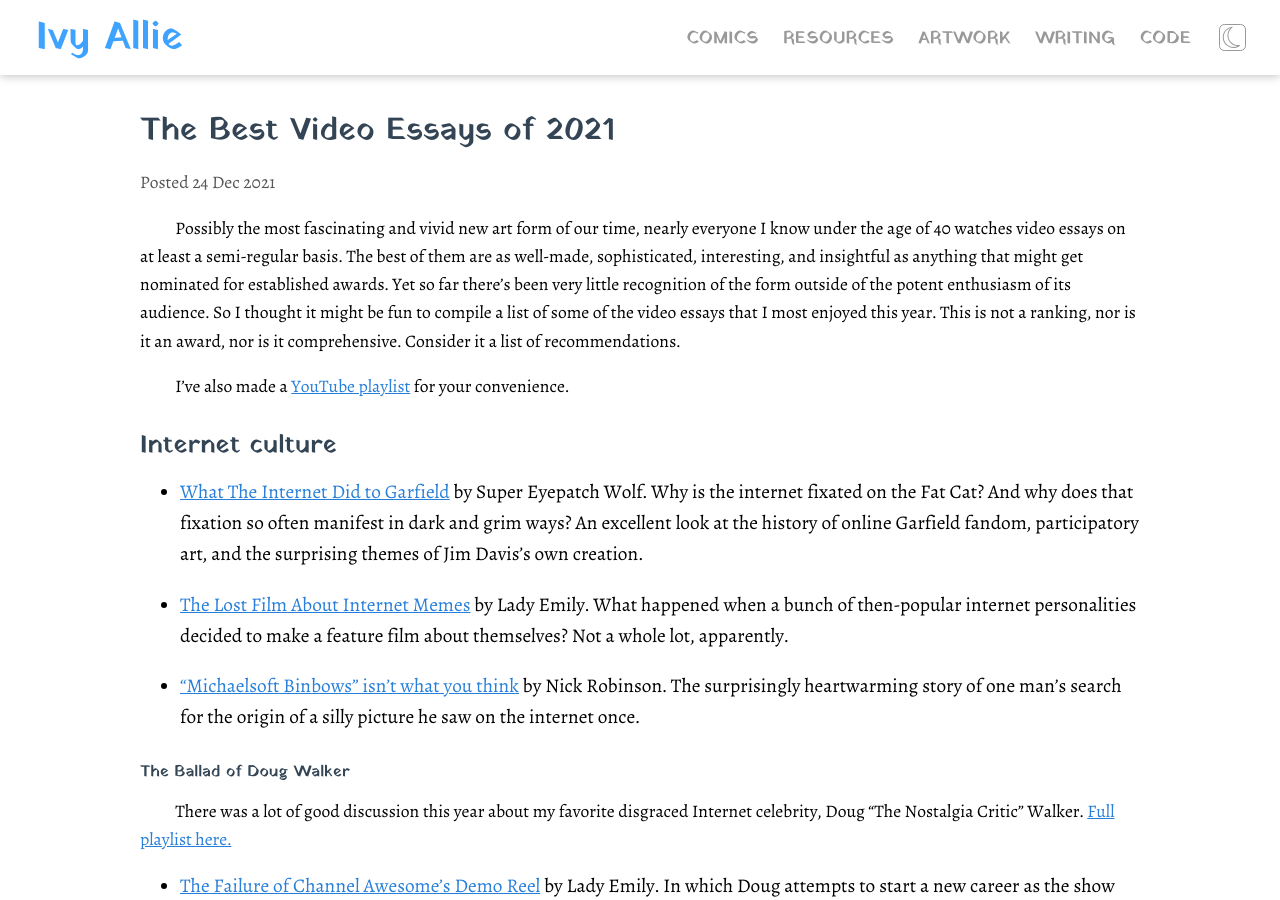
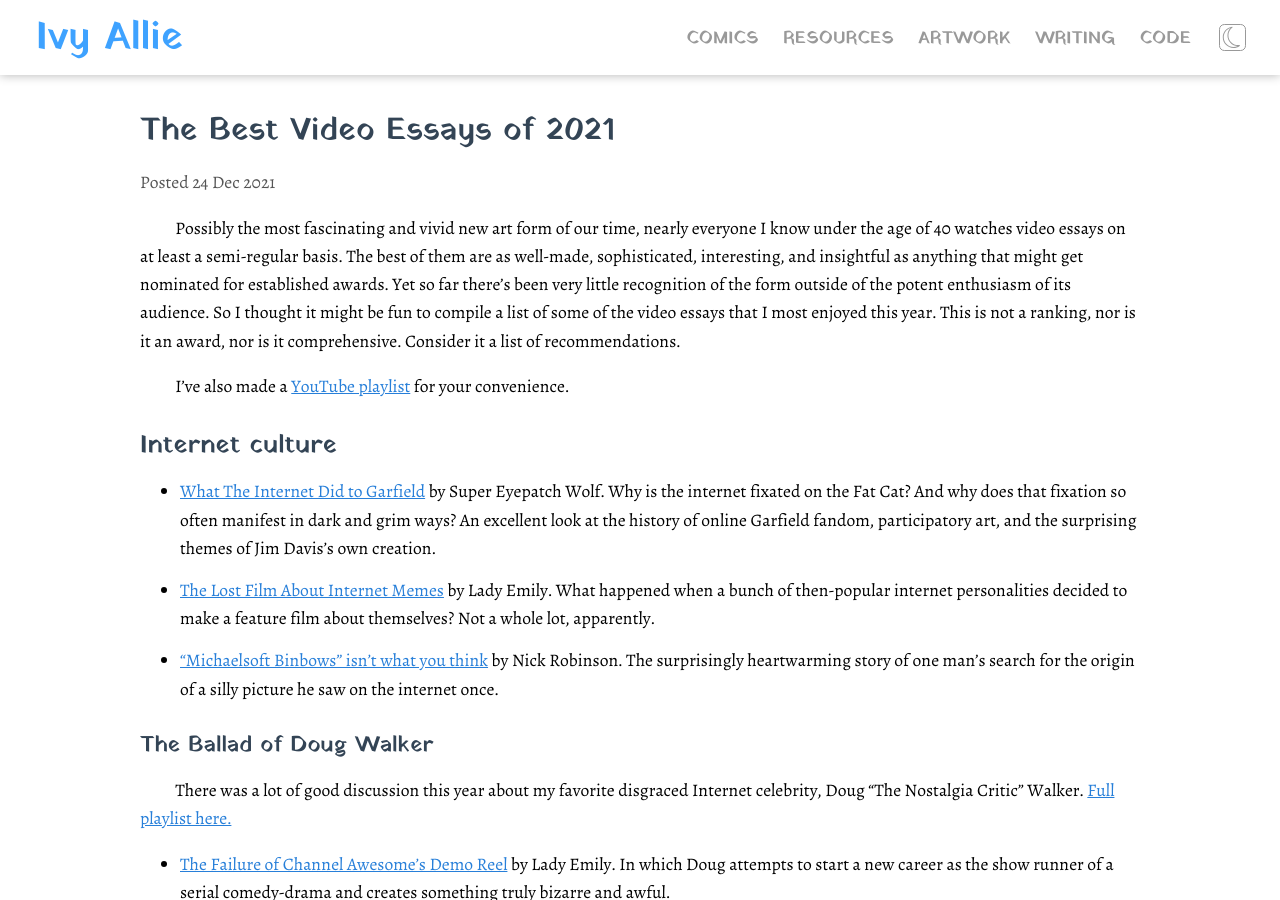
Before and after one commit to ivyallie/ivyallie.github.io, a Jekyll site: the page built from _posts/2021-12-24-video_essays.md, in a window 1280 px wide and 900 px high. Built offline with Jekyll 4.4.1, drawn with Linux system fonts in a browser that asks for light colours.

Commit message:
Improved formatting of 2021 video essay list

```diff
--- a/_posts/2021-12-24-video_essays.md
+++ b/_posts/2021-12-24-video_essays.md
@@ -4,6 +4,7 @@
 layout: post
 categories: [frontpage,internet]
 ---
+
 Possibly the most fascinating and vivid new art form of our time, nearly
 everyone I know under the age of 40 watches video essays on at least a
 semi-regular basis. The best of them are as well-made, sophisticated, interesting,
@@ -16,31 +17,21 @@
 I've also made a [YouTube playlist](https://youtube.com/playlist?list=PL1uMHnggXlRbyEP26P6V57qhBAr6jSiHC) for your convenience.
 
 ## Internet culture
-- [What The Internet Did to Garfield](https://www.youtube.com/watch?v=O2C5R3FOWdE) by Super Eyepatch Wolf. Why is the internet
-fixated on the Fat Cat? And why does that fixation so often manifest in dark and grim ways? An excellent look at the history of
-online Garfield fandom, participatory art, and the surprising themes of Jim Davis's own creation.
+- [What The Internet Did to Garfield](https://www.youtube.com/watch?v=O2C5R3FOWdE) by Super Eyepatch Wolf. Why is the internet fixated on the Fat Cat? And why does that fixation so often manifest in dark and grim ways? An excellent look at the history of online Garfield fandom, participatory art, and the surprising themes of Jim Davis's own creation.
+- [The Lost Film About Internet Memes](https://www.youtube.com/watch?v=lRj90zkzjtw) by Lady Emily. What happened when a bunch of then-popular internet personalities decided to make a feature film about themselves? Not a whole lot, apparently.
+- ["Michaelsoft Binbows" isn't what you think](https://www.youtube.com/watch?v=yDzAAjzbV5g) by Nick Robinson. The surprisingly heartwarming story of one man's search for the origin of a silly picture he saw on the internet once.
 
-- [The Lost Film About Internet Memes](https://www.youtube.com/watch?v=lRj90zkzjtw) by Lady Emily. What happened when a bunch of
-then-popular internet personalities decided to make a feature film about themselves? Not a whole lot, apparently.
-
-- ["Michaelsoft Binbows" isn't what you think](https://www.youtube.com/watch?v=yDzAAjzbV5g) by Nick Robinson. The surprisingly heartwarming
-story of one man's search for the origin of a silly picture he saw on the internet once.
-
-#### The Ballad of Doug Walker
+### The Ballad of Doug Walker
 There was a lot of good discussion this year about my favorite disgraced Internet celebrity, Doug "The Nostalgia Critic" Walker. [Full playlist here.](https://www.youtube.com/playlist?list=PL1uMHnggXlRY00tEA2_0tsOTLlNzqh8bD)
 
 - [The Failure of Channel Awesome's Demo Reel](https://www.youtube.com/watch?v=DFIlUa6WYuM) by Lady Emily. In which Doug attempts to start a new
 career as the show runner of a serial comedy-drama and creates something truly bizarre and awful.
-
 - [The Nostalgia Critic and The Wall](https://www.youtube.com/watch?v=rokAtlFGa7Y) by Folding Ideas. In which Doug attempts to write a love letter
 to Pink Floyd's _The Wall_ and accidentally creates a feature-length mockery of it.
-
 - [The Review Must Go On - Doug Walker's Haunting Masterpiece](https://www.youtube.com/watch?v=E03h-3GweNc) by Diregentleman. In which Doug attempts to
 quit his job and fails.
-
 - [Doug Walker's "The Review Must Go On" Sucks, Too](https://www.youtube.com/watch?v=T72bPwHnPxQ) by droowpy. In which Doug's adventures in the previous
 essay require even further exploration.
-
 - [Nostalgia Critic Reviews AREN'T Reviews](https://www.youtube.com/watch?v=lUz2f-A9Oqw&t=0s) by Bright Side Euan. In which Doug attempts film criticism,
 and creates a legacy of bad film criticism in his wake.
 
@@ -48,101 +39,62 @@
 ## Video games
 - [Exposing Fraud and Deception in the Retro Video Game Market](https://youtu.be/rvLFEh7V18A) by Karl Jobst. An infuriating and thorough
 look at the world of vintage video game collecting that details the wide-ranging grift of the collecting world in general.
-
 - [How Cities: Skylines Makes You Plan Bad Cities](https://youtu.be/Fy672b7xZ6c) by Pres. I've enjoyed this game but like most city-builder
 games, the cities it encourages you to build are not necessarily cities that would be good places in real life. And Here's Why.
-
 - [Unboxing the hidden politics of SimCity](https://www.youtube.com/watch?v=_51_YJQpeg0) by Polygon. Even more discussion of the subtexts of city-builder games!
-
 - [How Videogames Make The Ultimate Sacrifice](https://www.youtube.com/watch?v=0kmBKuTD-2k) by Adam Millard. An overview of the use of
 sacrifice as a gameplay mechanic.
-
 - [Should Games Be Frustrating?](https://www.youtube.com/watch?v=xMNTNDRcQJI) by Razbuten.
-
 - [Open-World Games Are A Mess](https://www.youtube.com/watch?v=kSQxx40mpoA) by yakkocmn. I have a lot of complaints about video games
 in general, and this video felt like I could have written it myself.
-
 - [Designing Dark Souls Easy Mode](https://www.youtube.com/watch?v=rU_PFD_R1Ww) by Darkfry. _Dark Souls_, the game best-known for being
 intentionally difficult to play, is here the subject of an interesting question: how could you make _Dark Souls_ easy while staying true to its intent?
-
 - [The Game Prototype That Had To Be Banned By Its Own Studio](https://www.youtube.com/watch?v=aOYbR-Q_4Hs) by People Make Games. An interesting
 story about a game idea that proved to be a kind of psychological hazard.
-
 - [Just how bad is The Combine?](https://www.youtube.com/watch?v=g5Qdu7b6eGs&t=982s) by Leadhead. I played _Half-Life 2_ but somehow I missed
 a lot of the backstory nuance that is explained in this video. And you probably did, too.
-
 - [The Hidden Game Within Microsoft Flight Simulator](https://www.youtube.com/watch?v=ulVfzB2tiMU) by Writing on Games.
 The strange beauty of playing MS Flight Sim wrong.
 
-<!--more-->
-
-
 
 ## Urban Planning
-
 - [Why City Design is Important (And Why I Hate Houston)](https://www.youtube.com/watch?v=uxykI30fS54) by Not Just Bikes. A good overview of
 concepts of good city design through the lens of Houston getting it wrong.
-
 - [The Ugly, Dangerous, and Inefficient Stroads](https://www.youtube.com/watch?v=ORzNZUeUHAM) by Not Just Bikes. Learn what those horrible
 big-box shopping districts are actually called, and why they're a blight.
-
-
-
 - [The HyperPort is Dumb and Will Most Likely Explode](https://www.youtube.com/watch?v=dNzjk-kiUmQ) A snarky takedown of an Elon-Musk-esque
 "disruption" technology for cargo terminals.
 
 ## Film and Televison
 - [That Time A Dollar Store Made a Game Show](https://www.youtube.com/watch?v=QwulEe3Tmz4) by Lady Emily. Did you know Family Dollar
 once made its own branded game show? They did! And here is more information about it than anyone in their right mind ever wanted to know.
-
-
 - The "Reality TV Chronicles" by We're in Hell. A rich and surprising exploration of the context and subtexts of some of recent memory's weirdest reality shows.
-
     - [Why Are Cooking Shows?](https://www.youtube.com/watch?v=9i3zKU8Q6ZI)
-
     - [An Inexplicably Deep Dive into Blown Away](https://www.youtube.com/watch?v=a6LtuLDCQrQ&t=2297s) "A Reality Show About Art"
-
     - [Stay Here: Gentrification and the Neoliberal City](https://www.youtube.com/watch?v=WycFnXXj6h0&t=2845s)
-
     - [Too Hot to Handle & Surveillance Capitalism](https://www.youtube.com/watch?v=FGDhUDgfF6E&t=4510s)
-
-
-
 - [Love Never Dies: A Magnificent Trashfire Sequel to Phantom of the Opera](https://www.youtube.com/watch?v=Pfz-_WxGu3Y) by Lindsay Ellis. If you're reading this
 at all then I don't imagine Lindsay Ellis needs further explanation.
-
 - [Love Island: A Flirtation With Surveillance](https://www.youtube.com/watch?v=S8VqPxYM2tY) by Broey Deschanel. In case you needed even more videos about
 surveillance in the context of dating shows.
-
 - [Point Break and the Soft Masculinity of Action Movies](https://www.youtube.com/watch?v=1ELobF-vgzs) by Broey Deschanel.
-
 - [An Exhaustive History of Ralph Bakshi's Lord of the Rings](https://www.youtube.com/watch?v=Cr_rb_pitHk) by Folding Ideas.
-
 - [Stripping the Layers of Sensual Dancing in Film](https://www.youtube.com/watch?v=rSHBrCPhCfk) by Broey Deschanel. OK, if you learn anything
 from my list it's that Broey Deschanel is probably the best video essayist writing about film right now. Just go watch one of her videos, they're all good.
-
 - [The Problem of Method Acting](https://www.youtube.com/watch?v=AVWGyuBFgzw) by Broey Deschanel.
-
 - The "Saurian Cinema" series by coldcrashpictures. A great series presenting various perspectives on dinosaur movies.
 Not dissimilar to Lindsay Ellis's _Transformers_ series from several years ago. The first two technically came out in 2020, but who's counting.
-
     - [Gender and Jurassic Park](https://www.youtube.com/watch?v=5hCuv16pzjs)
-
     - [Colonialism and The Lost World](https://www.youtube.com/watch?v=lyczktZVbzA)
-
     - [Learning From Bad Dinosaur Films](https://www.youtube.com/watch?v=G6aFkZMMQ-M)
-
-
 - [The bizarre world of fan edits and restorations](https://www.youtube.com/watch?v=DkuIHWJmqUg) by The Royal Ocean Film Society. _The Phantom Menace_
 without Jar-Jar Binks and _The Thief and the Cobbler_ are just the beginning.
-
 - [Stock Music and Reality TV: How to Misrepresent the World](https://www.youtube.com/watch?v=G77ev9pks4I) by Tantacrul. Reality TV was a big
 topic in video essaying this year, wasn't it? This one is specifically about how these shows use music to create narratives that may not actually exist.
-
 - [Capitalism, Poverty, and Ratatouille](https://www.youtube.com/watch?v=EC2gRvG1RlI) by The Sin Squad. All about _Ratatouille_'s strange obsession
 with theft as the ultimate crime. Technically came out before 2021, but only by a day so I'll allow it.
 
-#### The Sia Saga
+### The Sia Saga
 The most fascinating and horrifying event in 2021 cinema was the release of the ill-advised autism film "Music", created by ostensibly famous
 musician Sia. (Had you heard of her before this debacle? Because I hadn't.) I can't remember which of the many videos about it that I watched was best,
 so here are a couple different ones.
@@ -154,44 +106,32 @@
 ## Computers and Programming
 - [The REAL Story on Why Space Cadet Pinball Was Removed](https://www.youtube.com/watch?v=3EPTfOTC4Jw) by NCommander. Why did Microsoft remove Space Cadet Pinball from Windows?
 And why did they lie about it? And can we get it to run on a modern OS?
-
 - [A Brief Introduction to Esoteric Programming Languages](https://www.youtube.com/watch?v=cQ7bcCrJMHc) by Hillel Wayne.
 The art and science of weird, incredibly specific programming languages.
-
 - [kkrieger: Making an Impossible FPS](https://www.youtube.com/watch?v=bD1wWY1YD-M) by Nostalgia Nerd. How a team of very smart people
 packed an entire 3D game into 96KB.
-
 - [The Typographic Legacy of Microsoft](https://www.youtube.com/watch?v=LndgfGjGImw) by Linus Boman. From Arial and Georgia to Trebuchet and Comic Sans,
 Microsoft's typography has become as pervasive as plastic in today's world. This is a great overview of the typefaces Microsoft has created and their outsize
 influence on graphic design.
-
 - [Bliss - The Story of Windows XP's Famous Default Wallpaper](https://www.youtube.com/watch?v=N_rildi0Izs) by Michael MJD. A surprisingly
 touching and heartfelt homage to the history and legacy of the green hills that appeared in (arguably) the most famous photograph of all time.
 
 ## Miscellaneous
 
 - [White Trash and The Politics of Food](https://www.youtube.com/watch?v=SNvQQhymT8o&t=1s) by Zoe Bee. The sociology of "trashy" foods and what they mean.
-
 - [Vaccines: A Measured Response](https://www.youtube.com/watch?v=8BIcAZxFfrc) by hbomberguy. If you've been watching video essays for a while,
 then you know hbomberguy is a name to wait for with giddy anticipation. He did not disappoint with this year's epic, which is the most detailed
 and bizarre history of antivax progenitor Andrew Wakefield and his legacy that I've seen so far.
-
 - [Why No One Wins the Fast Fashion Debate](https://www.youtube.com/watch?v=XT6Hwx20m5M) by Broey Deschanel. The social and economical
 implications of Fast Fashion explored from a variety of angles.
-
 - [Disney's FastPass: A Complicated History](https://www.youtube.com/watch?v=9yjZpBq1XBE) by Defunctland. An hour and forty minute history of
 how Disney has tried to mitigate queueing by experimenting with their ticketing systems. The most arcane topic imaginable, but also one of the most
 strangely fascinating videos of the year.
-
 - [Doomed to Obscurity](https://www.youtube.com/watch?v=w3glEk50cgM) by Solar Sands. What happens to things that are forgotten by history?
 Strange, chilling, and poetic.
-
 - [What Other Countries Are Told is "American"](https://www.youtube.com/watch?v=7Xgd79wuriQ) by J.J. McCullough. The weird world of "American-style"
 foods that you'd be hard-pressed to find anywhere in America. (You'd be hard-pressed to find an American even willing to eat them, probably.)
-
 - [Beauty is a Scam](https://www.youtube.com/watch?v=a9u7l-LG78A) by Mia Mulder. A nuanced look at the complicated world of professional modeling
 and the beauty industry.
-
 - [Male Dating & Sex Struggles: A Problem in Plain Sight](https://www.youtube.com/watch?v=be_Ms3nVG10) by Macabre Storytelling.
-
 - [A Thousand Ways of Seeing a Forest](https://www.youtube.com/watch?v=JgQ_buy8xJ0&t=3s) by Jacob Geller.
```
